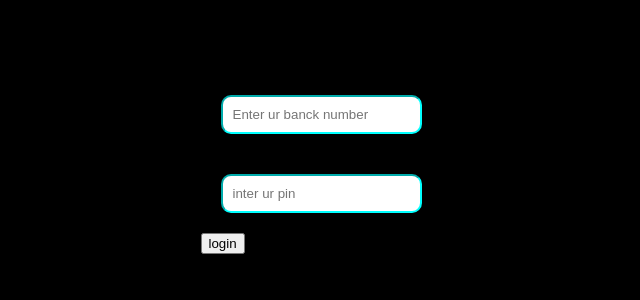
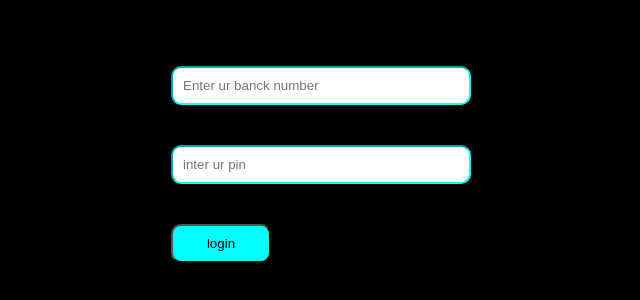
Before and after one commit to NeftaMERN/Simple-ATM-Mathison-, a plain HTML site: page index.html in a window 1280 px wide. Shown: the part 244-544 px from the top of the page, without its empty margins (319-959 px from the left). Drawn offline with Linux system fonts and the light colour scheme.

Commit message:
add width & style for login-btn

```diff
--- a/style.css
+++ b/style.css
@@ -47,6 +47,7 @@ body {
 
 .login_input {
 
+    width: 300px;
     margin: 20px;
     padding: 10px;
     border-radius: 10px;
@@ -54,3 +55,13 @@ body {
     border-color: aqua;
 
 }
+
+.login-button {
+
+    width: 100px;
+    margin: 20px;
+    padding: 10px;
+    border-radius: 10px;
+    background-color: aqua;
+
+}
```
